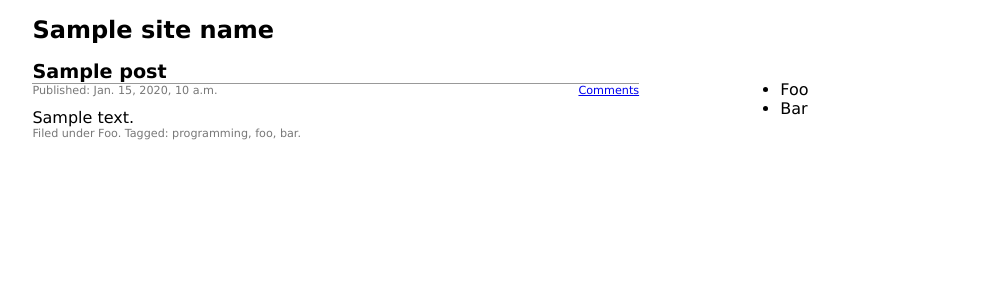
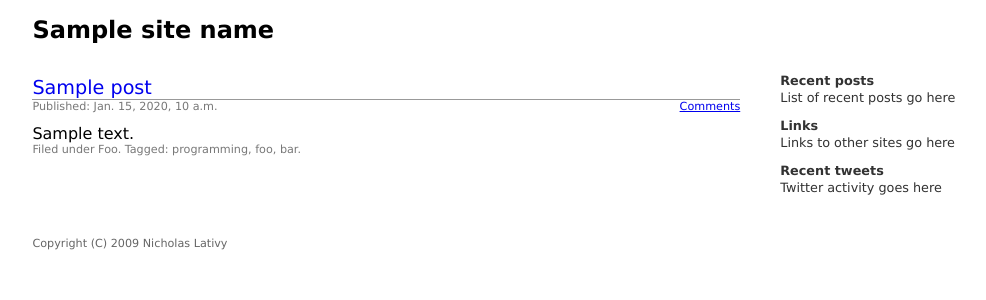
Before and after one commit to nlativy/scritti, a Django app: template templates/posts/index.html in a window 1280 px wide. Shown: the top 300 px of the page, without its empty margins (102-1088 px from the left). Run offline with Django 3.2, Linux system fonts and the light colour scheme; the template is opened without the code that fills it: most values are stand-ins (such as "Sample title", 1, 10 or a date in 2020).

Commit message:
More work on page layout.

```diff
--- a/site_media/main.css
+++ b/site_media/main.css
@@ -1,18 +1,57 @@
 body {
     font-family: Verdana, Arial, Helvetica, sans-serif;
+    text-align: left;
 }
-#main {
+
+#outer {
     width: 80%;
     margin-left: auto;
     margin-right: auto;
     background: #ffffff;
 }
 
-#main #menu {
+#header {
+}
+
+#main {
+}
+
+#main #content {
+    float: left;
+    width: 70%;
+    clear: both;
+}
+
+#main #sidebar {
     float: right;
+    text-align: left;
     width: 30%;
-    background: #ffffff;
-    margin-top: 3em;
+    /*clear: both;*/
+}
+
+#sidebar .widget {
+    margin-left: 40px;
+    color: #323232;
+}
+
+.widget h3 {
+    font-weight: bold;
+    margin-bottom: 2px;
+    font-size: 0.8em;
+}
+
+.widget p {
+    margin-top: 2px;
+    font-size: 0.8em;
+}
+
+#footer {
+    clear: both;
+    margin: 0 auto;
+    padding-top: 30px;
+    text-align: left;
+    font-size: 0.7em;
+    color: #666666;
 }
 
 h1 {
@@ -24,6 +63,14 @@ h2 {
     border-bottom: 1px solid #999999;
     margin-bottom: 0.2px;
     padding-bottom: 0px;
+}
+
+h2 a {
+    display: block;
+    font-weight: normal;
+    margin-bottom: 0;
+    padding-bottom: 0;
+    text-decoration: none;
 }
 
 small {
@@ -62,7 +109,6 @@ pre {
 }
 
 .post {
-    width: 60%;
     text-align: left;
 }
 
--- a/templates/posts/index.html
+++ b/templates/posts/index.html
@@ -8,18 +8,14 @@
 </head>
 
 <body>
+<div id="outer">
+    <div id="header"><h1>{{site_name}}</h1></div>
     <div id="main">
-    <div id="menu">
-        <ul>
-        <li>Foo</li>
-        <li>Bar</li>
-        </ul>
-    </div>
-    <h1>{{site_name}}</h1>
+        <div id="content">
             {% if latest_posts %}
                 {% for post in latest_posts %}
                     <div class="post">
-                <h2>{{post.title}}</h2>
+                        <h2><a href="{{post.get_absolute_url}}">{{post.title}}</a></h2>
                         <div class="info">
                             <span class="date">Published: {{post.pub_date}}</span>
                             <span class="details"><a href="{{post.get_absolute_url}}">Comments</a></span>
@@ -36,5 +32,22 @@
                 <p>No posts</p>
             {% endif %}
         </div>
+        <div id="sidebar">
+            <div class="widget">
+                <h3>Recent posts</h3>
+                <p>List of recent posts go here</p>
+            </div>
+            <div class="widget">
+                <h3>Links</h3>
+                <p>Links to other sites go here</p>
+            </div>
+            <div class="widget">
+                <h3>Recent tweets</h3>
+                <p>Twitter activity goes here</p>
+            </div>
+        </div>
+    </div>
+    <div id="footer">Copyright (C) 2009 Nicholas Lativy</div>
+</div>
 </body>
 </html>
```
Lines whose indentation alone changed are shown as unchanged.
